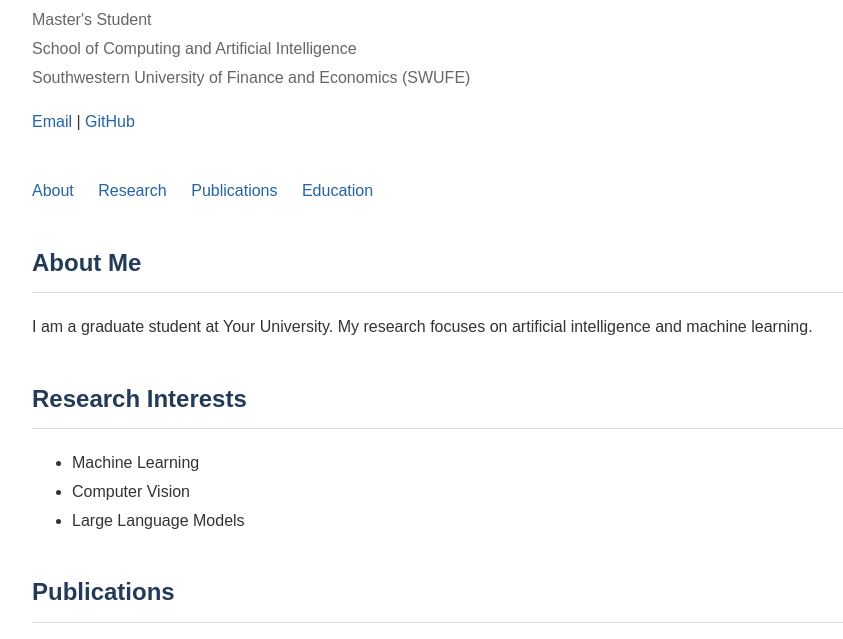
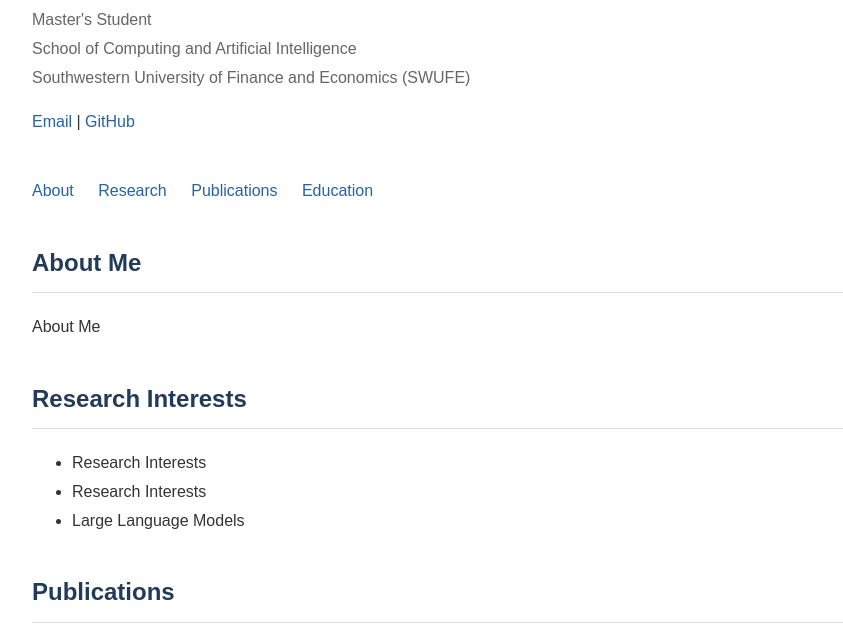
Before and after one commit to JJl624/JJl624.github.io, a plain HTML site: page index.html in a window 1280 px wide. Shown: the part 129-768 px from the top of the page, without its empty margins (183-1026 px from the left). Drawn offline with Linux system fonts and the light colour scheme.

Commit message:
Update index

```diff
--- a/index.html
+++ b/index.html
@@ -78,17 +78,15 @@
   <section id="about">
     <h2>About Me</h2>
     <p>
-      I am a graduate student at Your University.
-      My research focuses on artificial intelligence
-      and machine learning.
+      About Me
     </p>
   </section>
 
   <section id="research">
     <h2>Research Interests</h2>
     <ul>
-      <li>Machine Learning</li>
-      <li>Computer Vision</li>
+      <li>Research Interests</li>
+      <li>Research Interests</li>
       <li>Large Language Models</li>
     </ul>
   </section>
```
